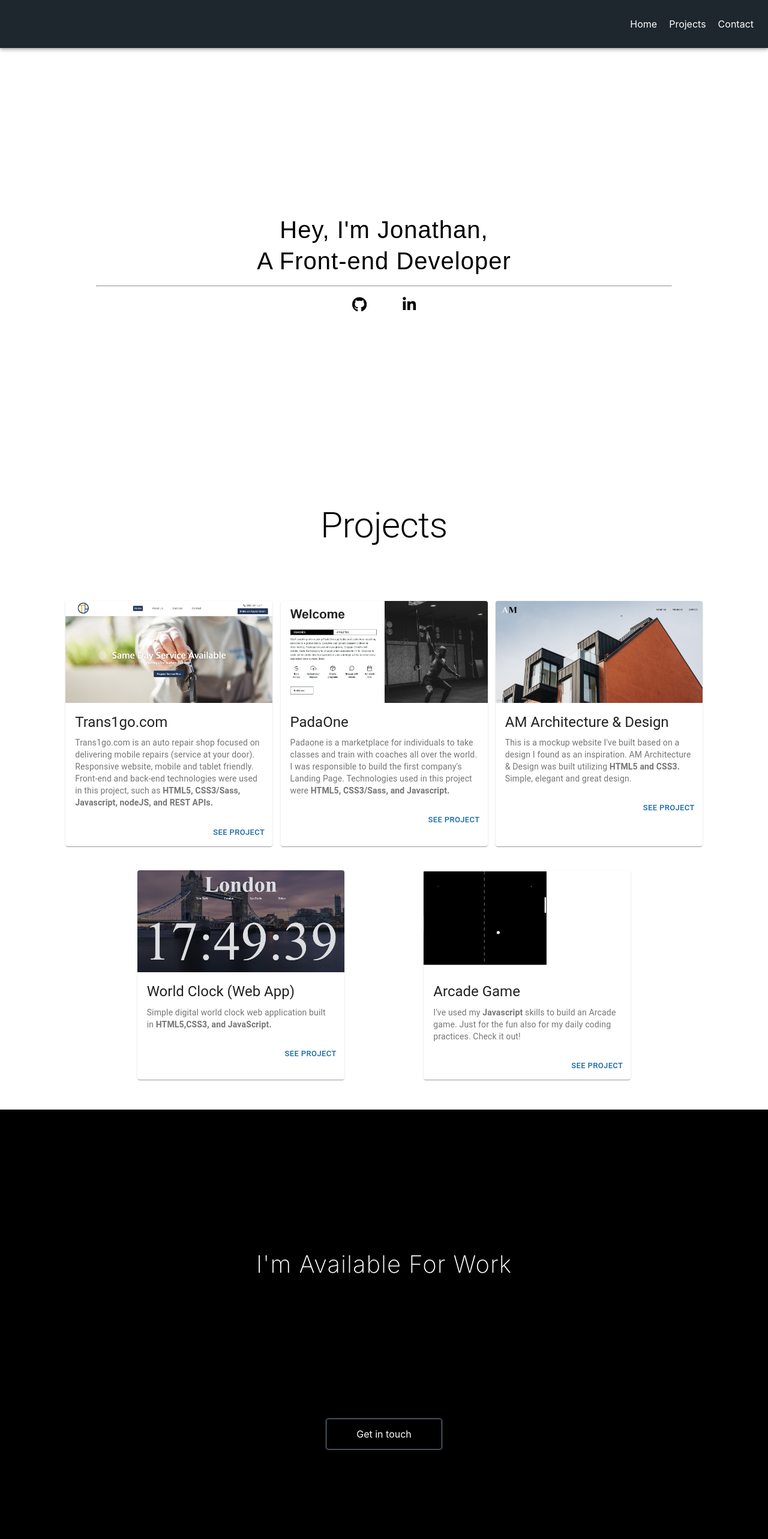
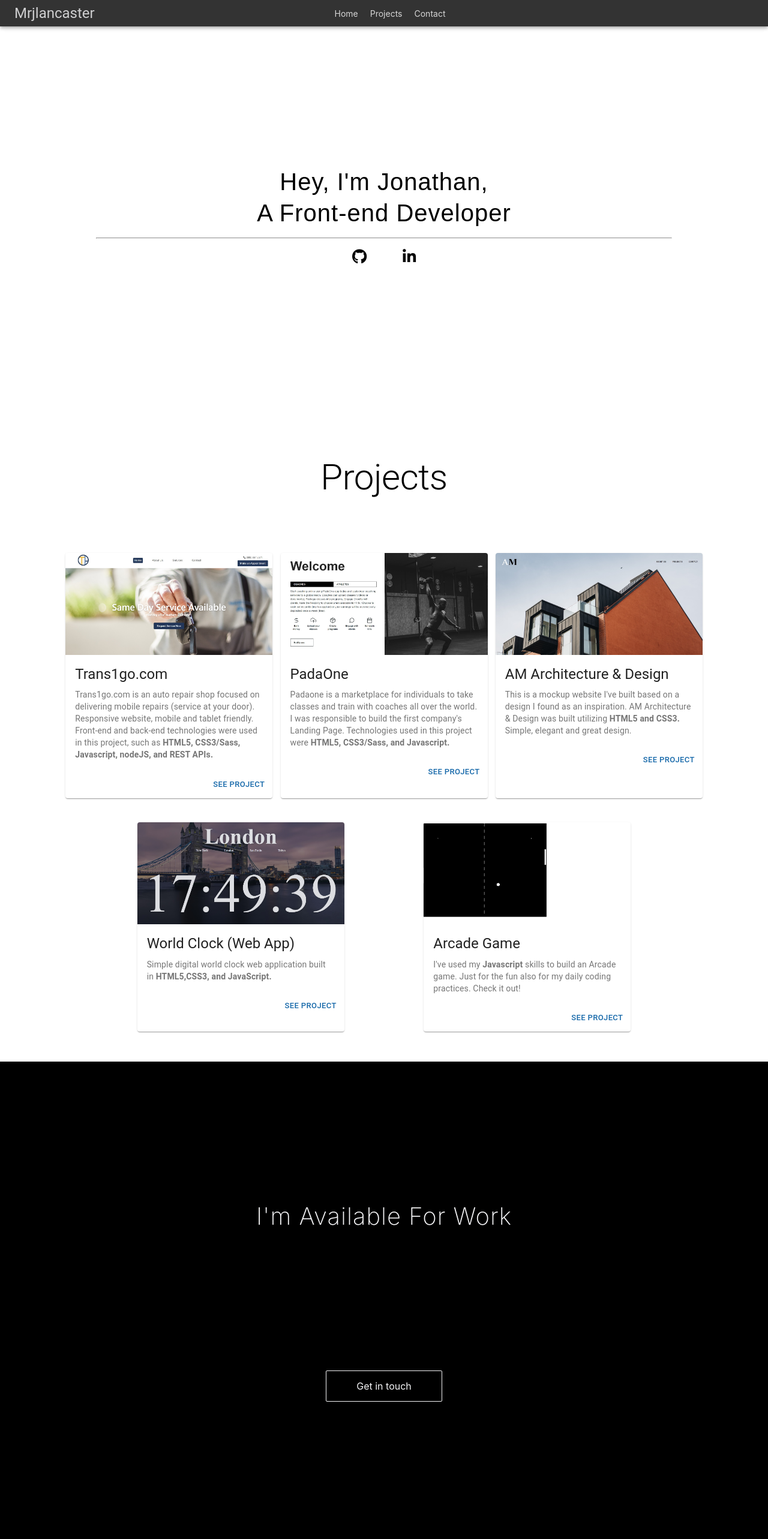
Before and after one commit to mrjlancaster/Portfolio, a React (Create React App) app: page / in a window 1280 px wide. Shown: the top 2566 px of the page at 60% size. Built offline with nearby package versions, Linux system fonts and the light colour scheme.

Commit message:
add styles to header

```diff
--- a/src/components/Header.js
+++ b/src/components/Header.js
@@ -5,6 +5,7 @@ import React from 'react';
 import AppBar from '@material-ui/core/AppBar';
 import Toolbar from '@material-ui/core/Toolbar';
 import useStyles from '../styles';
+import { Typography } from '@material-ui/core';
 
 
 const Header = () => {
@@ -27,6 +28,7 @@ const Header = () => {
 		<div>
 			<AppBar className={classes.bar} position="static">
 				<Toolbar className={classes.toolbar}>
+					<Typography variant="h5" className={classes.signature}>Mrjlancaster</Typography>
 					<ul className={classes.ul}>
 						<li className={classes.li}>Home</li>
 						<li className={classes.li}>Projects</li>
--- a/src/styles.js
+++ b/src/styles.js
@@ -1,29 +1,38 @@
 import { makeStyles } from '@material-ui/core/styles';
 
 const useStyles = makeStyles((theme) => ({
-	toolbar: {
-		height: '10vh'
-	},
+	 // Header styles
+
 	 bar: {
-		 backgroundColor: '#1e272e',
+		 display: 'flex',
+		 justifyContent: 'center',
+		 backgroundColor: 'rgba(0, 0, 0, 0.8)',
+		 position: 'fixed',
+		 height: 44
 	 },
 	 title: {
 		flexGrow: 1,
 	 },
 
-	 // Header styles
+	 signature: {
+		 position: 'absolute',
+		 opacity: '0.8',
+		 color: '#f5f5f7',
+	 },
 	 ul: {
 		 width: '100%',
 		 display: 'flex',
 		 listStyle: 'none',
-		 justifyContent: 'flex-end'
+		 justifyContent: 'center',
+		 alignItems: 'center'
 	 },
 
 	 li: {
+		 opacity: '0.8',
+		 fontSize: 14,
 		 marginLeft: 20,
-		 color: '#fff',
 		 textDecoration: 'none',
-		 cursor: 'pointer'
+		 cursor: 'pointer',
 	 },
 	 // Welcome section
 	 welcomeContainer: {
@@ -99,23 +108,23 @@ const useStyles = makeStyles((theme) => ({
 		 justifyContent: 'space-evenly'
 	 },
 	 contactTitle: {
-		 color: '#fff',
+		 color: '#f5f5f7',
 		 fontSize: 40,
 		 fontWeight: 200,
 		 letterSpacing: '1px',
 	 },
 	 contactButton: {
-		 color: '#fff',
+		 color: '#f5f5f7',
 		 padding: '15px 50px',
-		 border: '1px solid #7f8fa6',
+		 border: '1px solid #f5f5f7',
 		 cursor: 'pointer',
 		 background: 'none',
-		 borderRadius: 4,
+		 borderRadius: 2,
 		 textDecoration: 'none',
 		 transition: 'all 500ms ease',
 		 '&:hover': {
 			 backgroundColor: '#f5f6fa',
-			 color: '#000'
+			 color: '#000',
 		 }
 	 },
 }))
```
